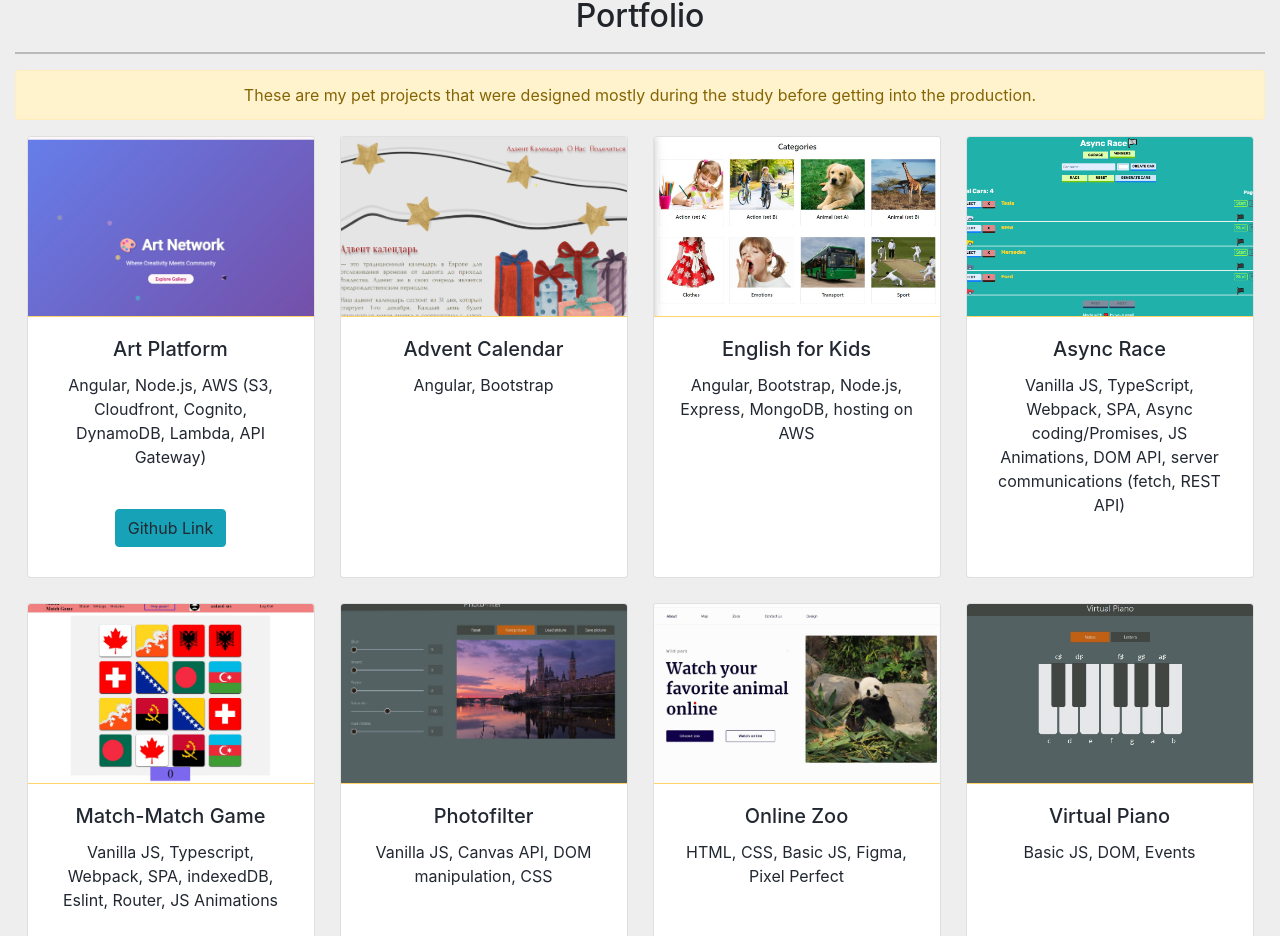
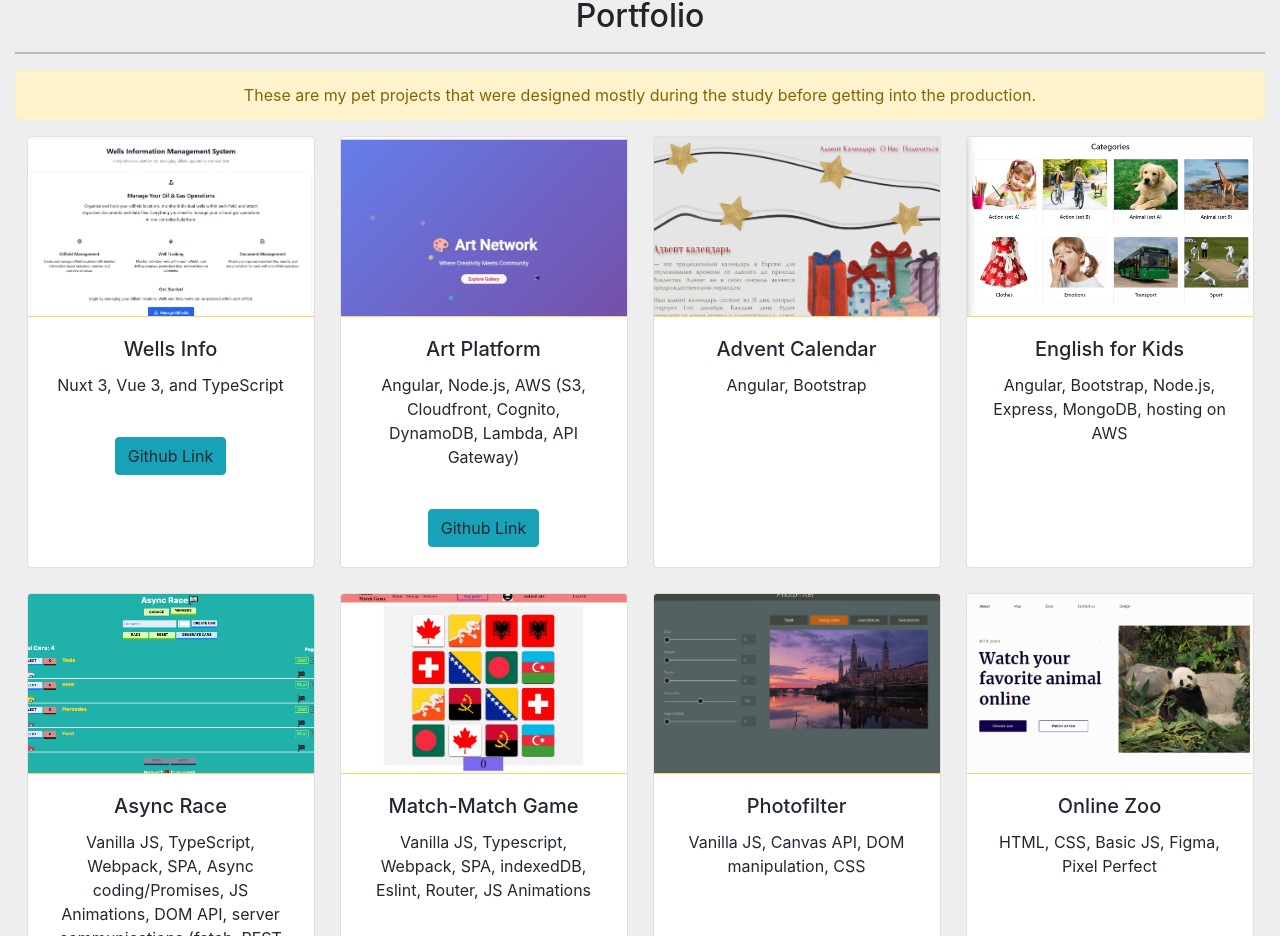
Before and after one commit to ye-russell/resume, an Angular app: page /portfolio in a window 1280 px wide. Shown: the part 2449-3385 px from the top of the page. Built offline with nearby package versions, Linux system fonts and the light colour scheme.

Commit message:
add 1 more portfolio work

```diff
--- a/src/app/portfolio/portfolio.component.ts
+++ b/src/app/portfolio/portfolio.component.ts
@@ -120,6 +120,13 @@ export class PortfolioComponent {
 
   projects = [
     {
+      title: 'Wells Info',
+      tools: 'Nuxt 3, Vue 3, and TypeScript',
+      img: '../../assets/projects/wells-info-vue.png',
+      link: 'https://wells-info.vercel.app/',
+      sourceLink: 'https://github.com/ye-russell/wells-info'
+    },
+    {
       title: 'Art Platform',
       tools: 'Angular, Node.js, AWS (S3, Cloudfront, Cognito, DynamoDB, Lambda, API Gateway)',
       img: '../../assets/projects/art-platform.png',
```
Also changed, not shown: src/assets/projects/wells-info-vue.png (added).
